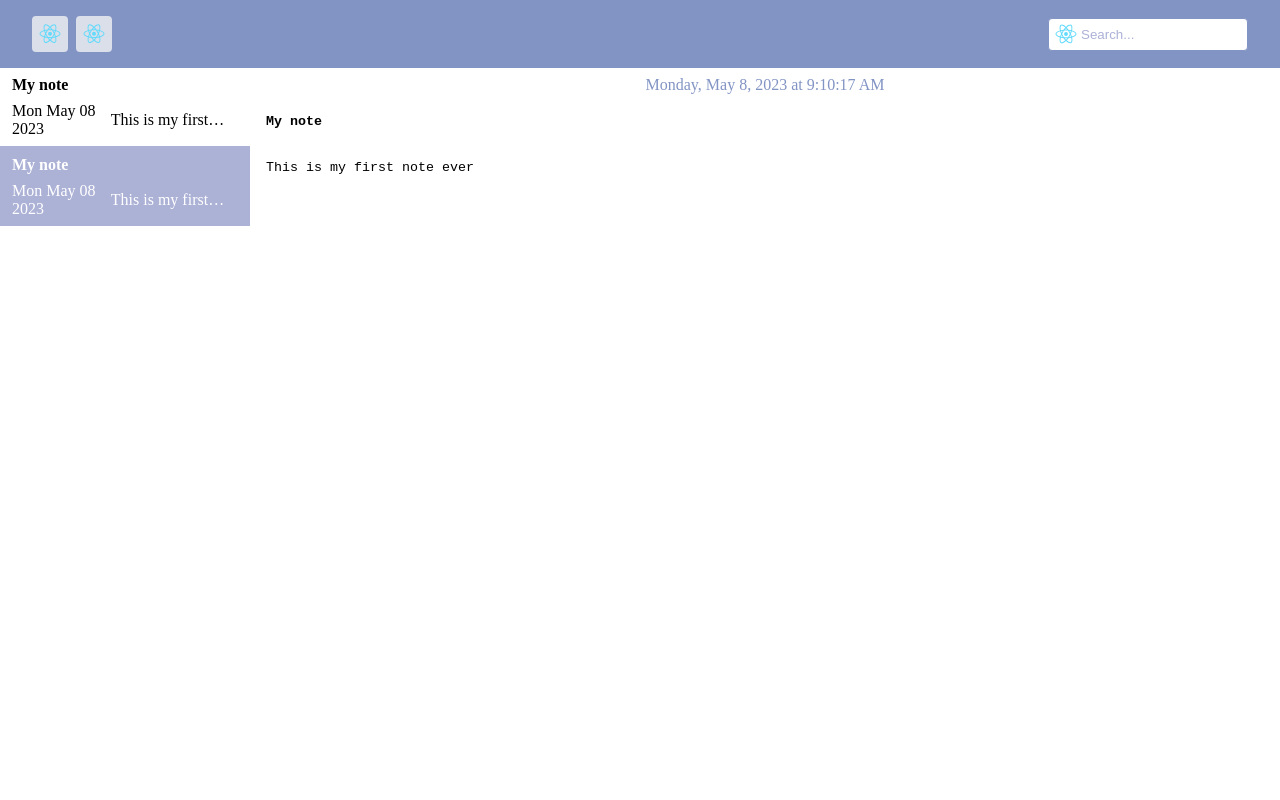
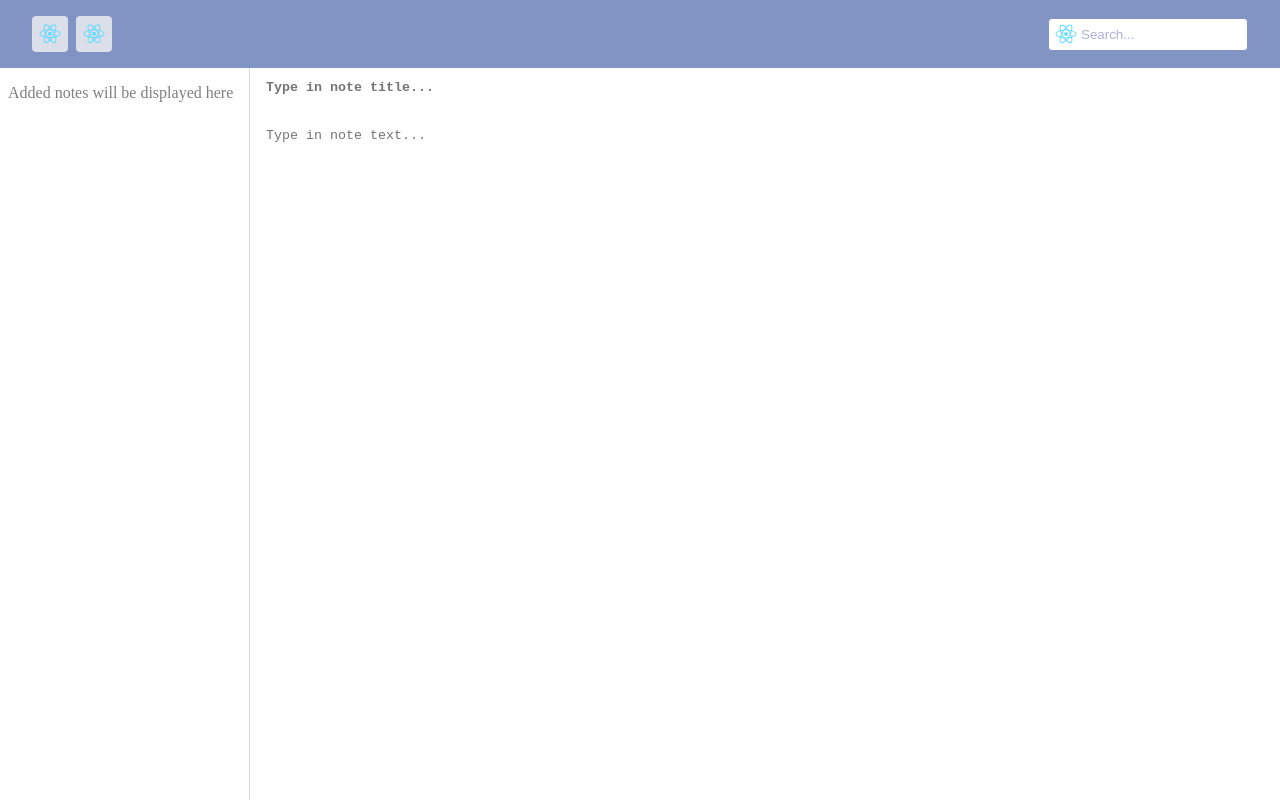
Before and after one commit to ProkoptsovD/notepad, a React (Create React App) app: page / in a window 1280 px wide. Built offline with nearby package versions, Linux system fonts and the light colour scheme.

Commit message:
feat: Add notes context

```diff
--- a/src/App.js
+++ b/src/App.js
@@ -6,53 +6,41 @@ import { SearchBox } from './components/searchBox';
 import { Sidebar } from './components/sidebar';
 import { Workspace } from './components/workspace';
 import { datetimeService } from './services/datetimeService';
+import { useNotesContext } from './contexts/NotesContext';
 
-const id1 = crypto.randomUUID();
-const id2 = crypto.randomUUID();
+function App() {
+  const { currentNote, createNote, getNoteById, deleteNote, notes, error } = useNotesContext();
+
+  console.log('currentNote -->', currentNote);
 
   const ActionBoxComponent = () => (
     <ActionBox
       actionButtonsList={[
-      { Icon: LogoIcon, onClick: () => console.log('click') },
-      { Icon: LogoIcon, onClick: () => console.log('click') }
+        { Icon: LogoIcon, onClick: createNote },
+        { Icon: LogoIcon, onClick: deleteNote.bind(null, currentNote?.id) }
       ]}
     />
   );
   const SearchBoxComponent = () => <SearchBox onSearchChange={console.log} Icon={LogoIcon} />;
 
-function App() {
   return (
     <>
       <Header ActionBoxComponent={ActionBoxComponent} SearchBoxComponent={SearchBoxComponent} />
       <div className={styles.mainScreen}>
         <Sidebar
-          itemsList={[
-            {
-              creationDate: new Date(),
-              title: 'My note',
-              text: 'This is my first note ever',
-              id: id1
-            },
-            {
-              creationDate: new Date(),
-              title: 'My note',
-              text: 'This is my first note ever',
-              id: id2
+          itemsList={notes}
+          onItemClick={getNoteById}
+          activeItem={currentNote?.id}
+          dateFormatFn={(date) =>
+            datetimeService.format(date, { dateStyle: 'short', timeStyle: 'short' })
           }
-          ]}
-          onItemClick={(id) => console.log(id)}
-          activeItem={id2}
         />
         <Workspace
-          {...{
-            creationDate: new Date(),
-            title: 'My note',
-            text: 'This is my first note ever',
-            id: id1
-          }}
-          onNoteChange={console.log}
+          onNoteChange={() => {}}
           dateFormatFn={datetimeService.format.bind(datetimeService)}
         />
+
+        {error ? <strong className={styles.error}>{error}</strong> : null}
       </div>
     </>
   );
--- a/src/App.module.css
+++ b/src/App.module.css
@@ -2,3 +2,20 @@
   display: flex;
   flex-grow: 2;
 }
+
+.error {
+  position: fixed;
+  text-align: center;
+  inset: 0 0 auto 0;
+  background-color: #b81a1a;
+  color: var(--clr-light-400);
+  padding: 0.5rem 0;
+  opacity: 0;
+  animation: fade-in 0.25s linear 0.5s forwards;
+}
+
+@keyframes fade-in {
+  to {
+    opacity: 1;
+  }
+}
--- a/src/components/notePreview/index.js
+++ b/src/components/notePreview/index.js
@@ -7,19 +7,20 @@ import styles from './notePreview.module.css';
  *  creationDate: Date;
  *  onClick: () => void;
  *  isActive: boolean;
+ *  dateFormatFn: (date: Date) => string;
  * }}
  * @returns JSX.Element
  */
-export function NotePreview({ title, text, creationDate, isActive, onClick }) {
-  const dateTime = creationDate;
+export function NotePreview({ title, text, creationDate, isActive, onClick, dateFormatFn }) {
+  const dateTime = creationDate ? dateFormatFn(creationDate) : null;
   const className = `${styles.notePreview} ${isActive ? styles.active : ''}`;
 
   return (
     <article className={className} onClick={onClick}>
       <h3 className={styles.title}>{title}</h3>
       <div className={styles.dateAndTextWrapper}>
-        <time className={styles.creationDate} dateTime={dateTime.toDateString()}>
-          {dateTime.toDateString()}
+        <time className={styles.creationDate} dateTime={dateTime}>
+          {dateTime}
         </time>
         <p className={styles.text}>{text}</p>
       </div>
--- a/src/components/searchBox/index.js
+++ b/src/components/searchBox/index.js
@@ -1,4 +1,4 @@
-import { useState, useEffect, useCallback } from 'react';
+import { useState, useEffect, useCallback, memo } from 'react';
 import styles from './searchBox.module.css';
 
 /**
@@ -10,7 +10,7 @@ import styles from './searchBox.module.css';
  * }} props
  * @returns JSX.Element
  */
-export function SearchBox({ onSearchChange, placeholder, Icon, ...restProps }) {
+export const SearchBox = memo(({ onSearchChange, placeholder, Icon, ...restProps }) => {
   const [search, setSearch] = useState('');
 
   const onSearchChangeCallback = useCallback(onSearchChange, [onSearchChange]);
@@ -36,4 +36,4 @@ export function SearchBox({ onSearchChange, placeholder, Icon, ...restProps }) {
       />
     </label>
   );
-}
+});
--- a/src/components/sidebar/index.js
+++ b/src/components/sidebar/index.js
@@ -14,22 +14,33 @@ import styles from './sidebar.module.css';
  * }} props
  * @returns JSX.Element
  */
-export function Sidebar({ itemsList, activeItem, ListItemComponent = NotePreview, onItemClick }) {
+export function Sidebar({
+  itemsList,
+  activeItem,
+  dateFormatFn,
+  ListItemComponent = NotePreview,
+  onItemClick
+}) {
+  const hasItems = itemsList?.length > 0;
+
   return (
-    <aside className={styles.sidebar}>
-      {itemsList.length ? (
+    <aside className={`${styles.sidebar} ${hasItems ? '' : styles.empty}`}>
+      {hasItems ? (
         <ul>
           {itemsList.map(({ id, ...restOfItem }) => (
             <li key={id} className={styles.listItem}>
               <ListItemComponent
                 isActive={id === activeItem}
                 onClick={onItemClick.bind(null, id)}
+                dateFormatFn={dateFormatFn}
                 {...restOfItem}
               />
             </li>
           ))}
         </ul>
-      ) : null}
+      ) : (
+        <p className={styles.notification}>Added notes will be displayed here</p>
+      )}
     </aside>
   );
 }
--- a/src/components/sidebar/sidebar.module.css
+++ b/src/components/sidebar/sidebar.module.css
@@ -2,17 +2,22 @@
   max-width: 15.625rem;
   min-height: 100%;
   overflow-y: auto;
+  border-right: 1px solid var(--clr-base-600);
+}
+
+.empty {
+  width: 15.625rem;
 }
 
 .listItem {
-  border-top: 1px solid var(--clr-base-500);
-  border-bottom: 1px solid var(--clr-base-500);
-}
-
-.listItem:first-child {
-  border-top: none;
+  border-bottom: 1px solid var(--clr-base-600);
 }
 
 .listItem:last-child {
   border-bottom: none;
 }
+
+.notification {
+  padding: 1rem 0.5rem;
+  opacity: 0.5;
+}
--- a/src/components/workspace/index.js
+++ b/src/components/workspace/index.js
@@ -7,7 +7,7 @@ import styles from './workspace.module.css';
  *  creationDate: Date;
  *  text: string;
  *  id: string;
- *  onNoteChange: (note: { creationDate: Date; title: string; text: string; }) => void;
+ *  onNoteChange: (id: string; note: { id: string; creationDate: Date; title: string; text: string; }) => void;
  *  dateFormatFn: (date: Date) => string;
  * }} props
  * @returns JSX.Element
@@ -15,12 +15,12 @@ import styles from './workspace.module.css';
 export function Workspace({ title, creationDate, text, id, onNoteChange, dateFormatFn }) {
   const [noteText, setNoteText] = useState(() => text);
   const [noteTitle, setNoteTitle] = useState(() => title);
-  const tranformedDate = dateFormatFn(creationDate);
+  const tranformedDate = creationDate ? dateFormatFn(creationDate) : null;
 
   const onNoteChangeCallback = useCallback(onNoteChange, [onNoteChange]);
 
   useEffect(() => {
-    onNoteChangeCallback({ id, title: noteTitle, text: noteText, creationDate: new Date() });
+    onNoteChangeCallback(id, { id, title: noteTitle, text: noteText, creationDate: new Date() });
   }, [noteText, noteTitle, id, onNoteChangeCallback]);
 
   function handleNoteTextChange({ currentTarget }) {
@@ -33,9 +33,11 @@ export function Workspace({ title, creationDate, text, id, onNoteChange, dateFor
 
   return (
     <section className={styles.workspace}>
-      <time className={styles.date} dateTime={tranformedDate}>
-        {tranformedDate}
-      </time>
+      {tranformedDate && (
+        <time className={styles.date} dateTime={tranformedDate}>
+          {tranformedDate}
+        </time>
+      )}
       <textarea
         className={`${styles.textarea} ${styles.title}`}
         value={noteTitle}
--- /dev/null
+++ b/src/contexts/NotesContext.js
@@ -0,0 +1,84 @@
+import { createContext, useContext, useEffect, useState, useCallback } from 'react';
+import { indexedDbService } from '../services/indexedDbService';
+
+export const NotesContext = createContext();
+
+let errorTimeoutId;
+const TIMEOUT_DELAY = 2000;
+
+export const NotesContextProvider = ({ children }) => {
+  const [currentNote, setCurrentNote] = useState(null);
+  const [notes, setNotes] = useState([]);
+  const [error, setError] = useState(null);
+
+  const onDbError = () => setError('Something went wrong...');
+
+  const getAllNotes = useCallback(() => {
+    indexedDbService.getAllRecords({
+      onSuccess: setNotes,
+      onError: onDbError
+    });
+  }, []);
+
+  const getNoteById = (id) => {
+    indexedDbService.getRecord({
+      id,
+      onSuccess: setCurrentNote,
+      onError: onDbError
+    });
+  };
+
+  const createNote = () => {
+    const note = { id: crypto.randomUUID(), creationDate: new Date(), title: '', text: '' };
+
+    indexedDbService.addRecord({
+      file: note,
+      onSuccess: getAllNotes,
+      onError: onDbError
+    });
+  };
+
+  const updateNote = (id, newNote) => {
+    indexedDbService.updateRecord({
+      id,
+      transform: (note) => ({ ...note, ...newNote }),
+      onSuccess: () => {},
+      onError: onDbError
+    });
+  };
+
+  const deleteNote = (id) => {
+    indexedDbService.deleteRecord({
+      id,
+      onSuccess: getAllNotes,
+      onError: onDbError
+    });
+  };
+
+  useEffect(() => {
+    getAllNotes();
+  }, [getAllNotes]);
+
+  useEffect(() => {
+    if (error) {
+      errorTimeoutId = setTimeout(() => setError(null), TIMEOUT_DELAY);
+    }
+
+    return () => clearTimeout(errorTimeoutId);
+  }, [error]);
+
+  const notesContextValues = {
+    getAllNotes,
+    getNoteById,
+    createNote,
+    deleteNote,
+    updateNote,
+    currentNote,
+    notes,
+    error
+  };
+
+  return <NotesContext.Provider value={notesContextValues}>{children}</NotesContext.Provider>;
+};
+
+export const useNotesContext = () => useContext(NotesContext);
--- a/src/index.js
+++ b/src/index.js
@@ -2,6 +2,11 @@ import React from 'react';
 import ReactDOM from 'react-dom/client';
 import './index.css';
 import App from './App';
+import { NotesContextProvider } from './contexts/NotesContext';
 
 const root = ReactDOM.createRoot(document.getElementById('root'));
-root.render(<App />);
+root.render(
+  <NotesContextProvider>
+    <App />
+  </NotesContextProvider>
+);
--- a/src/services/indexedDbService.js
+++ b/src/services/indexedDbService.js
@@ -49,7 +49,7 @@ export class IndexedDbService {
         .objectStore(this.storeName)
         .get(id);
       dbRequest.onerror = onError;
-      dbRequest.onsuccess = onSuccess;
+      dbRequest.onsuccess = () => onSuccess(dbRequest.result);
     }, onError);
   }
 
@@ -82,7 +82,7 @@ export class IndexedDbService {
    *  transform: (record: unknown) => record;
    * }} params
    */
-  updateRecprd({ id, onSuccess, transform, onError = this.logerr }) {
+  updateRecord({ id, onSuccess, transform, onError = this.logerr }) {
     if (!id) this.throwError('Id is mandatory');
     if (!onSuccess) this.throwError('onSuccess callback is mandatory');
     if (!transform) this.throwError('transform callback is mandatory');
--- a/src/styles/variables.css
+++ b/src/styles/variables.css
@@ -1,6 +1,7 @@
 :root {
   --clr-base-400: #8294c4;
   --clr-base-500: #acb1d6;
+  --clr-base-600: #acb1d684;
   --clr-accent-400: #dbdfea;
   --clr-accent-500: #ffead2;
   --clr-text-400: #6d86cd;
```
Lines whose indentation alone changed are shown as unchanged.
